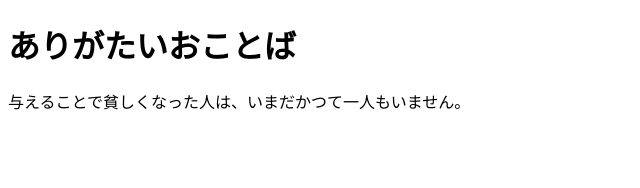
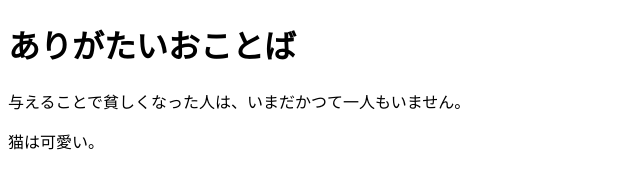
Before and after one commit to g1572061/Hello_GitHub, a plain HTML site: page index.html in a window 1280 px wide. Shown: the whole page, without its empty margins (0-640 px from the left). Drawn offline with Linux system fonts and the light colour scheme.

Commit message:
可愛いは正義

```diff
--- a/index.html
+++ b/index.html
@@ -7,6 +7,7 @@
 <body>
   <h1>ありがたいおことば</h1>
   <p>与えることで貧しくなった人は、いまだかつて一人もいません。</p>
+  <p>猫は可愛い。</p>
   <!-- ソースコードを見てくれたあなたへ。これはアンネフランクの言葉です。 -->
 </body>
 </html>
```
